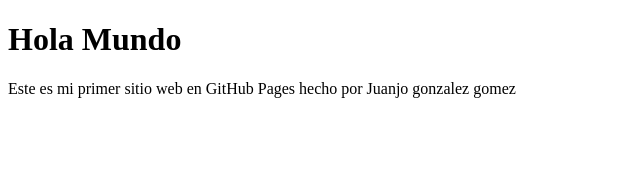
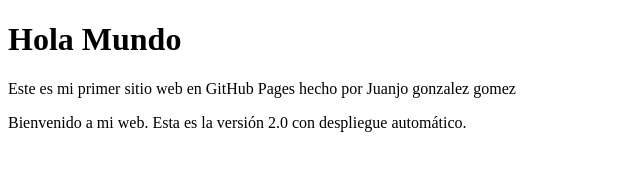
Before and after one commit to Mechaes/Mechaes.github.io, a plain HTML site: page index.html in a window 1280 px wide. Shown: the whole page, without its empty margins (0-640 px from the left). Drawn offline with Linux system fonts and the light colour scheme.

Commit message:
fix: cambio de texto para el segundo build

```diff
--- a/index.html
+++ b/index.html
@@ -7,5 +7,6 @@
   <body>
     <h1>Hola Mundo</h1>
     <p>Este es mi primer sitio web en GitHub Pages hecho por Juanjo gonzalez gomez</p>
+    <p>Bienvenido a mi web. Esta es la versión 2.0 con despliegue automático.</p>
   </body>
 </html>
```
